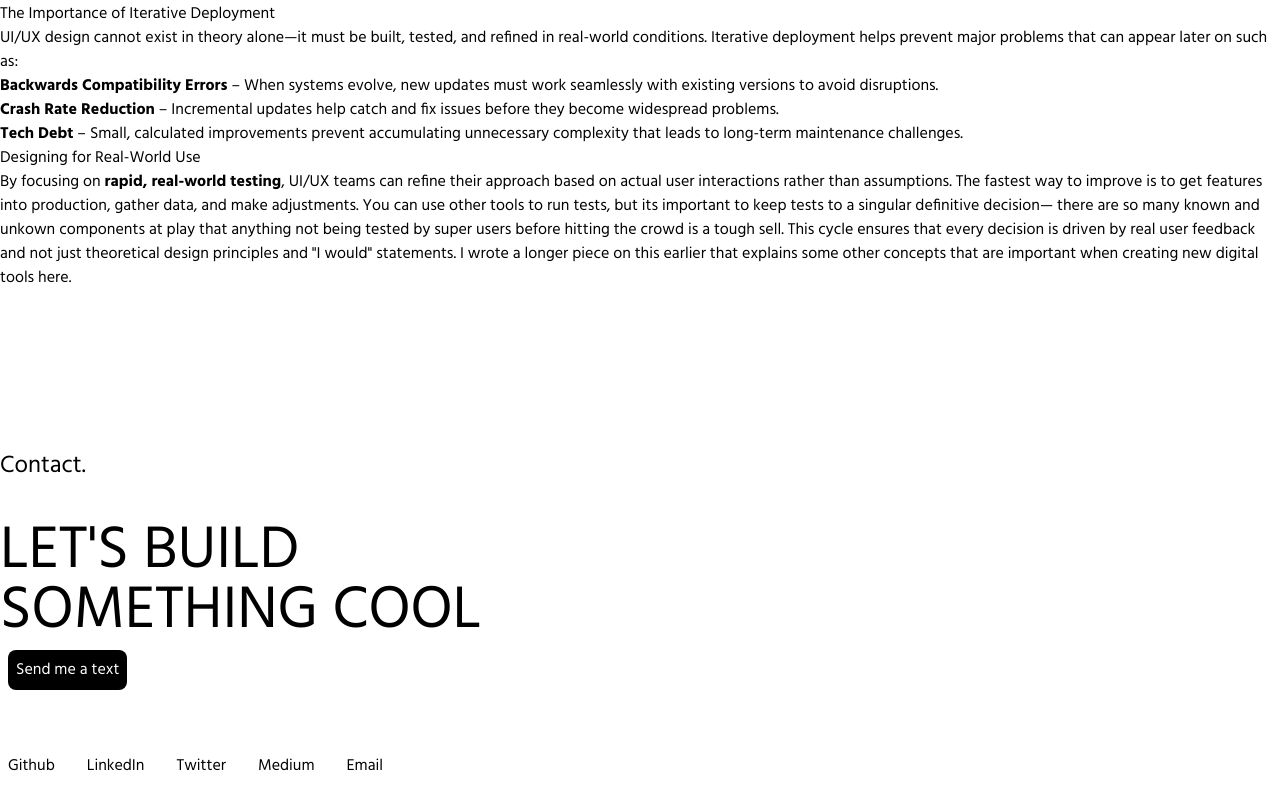
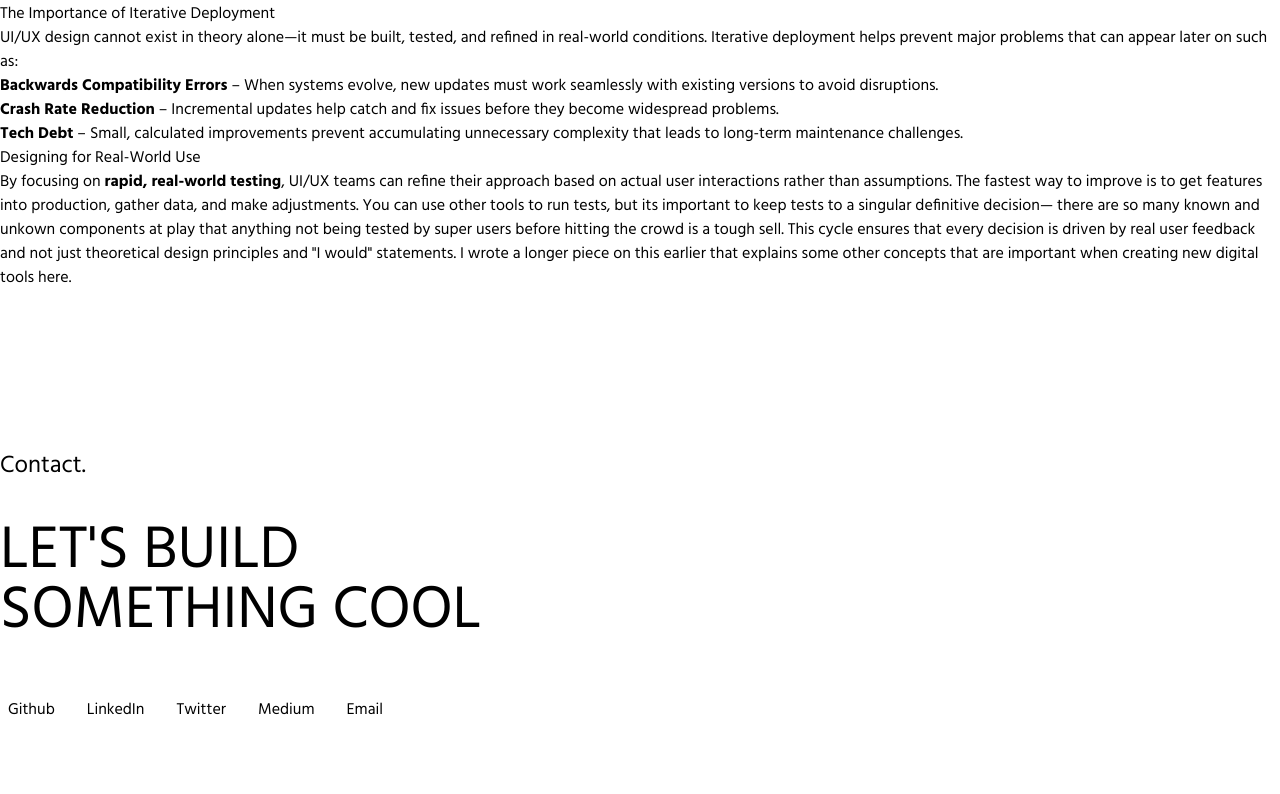
Before and after one commit to samldahl/PortofolioSite, a Next.js app: page /blog/06d545be-2981-4341-a9c9-1de43161b0c1 in a window 1280 px wide. Shown: the part 870-1664 px from the top of the page. After the commit the page ends 1608 px from the top, so only its background shows below. Built offline with nearby package versions, Linux system fonts and the light colour scheme.

Commit message:
Removed SMS and Modified projects

```diff
--- a/components/Footer/index.js
+++ b/components/Footer/index.js
@@ -16,7 +16,7 @@ const Footer = ({}) => {
             <h1 className="text-3xl tablet:text-6xl laptop:text-6xl laptopl:text-8xl text-bold">
               SOMETHING COOL
             </h1>
-            <Button type="primary">Send me a text</Button>
+            {/* <Button type="primary">Send me a text</Button> */}
             <div className="mt-10">
               <Socials />
             </div>
```
Also changed, not shown: data/portfolio.json (+1 -1 lines).
